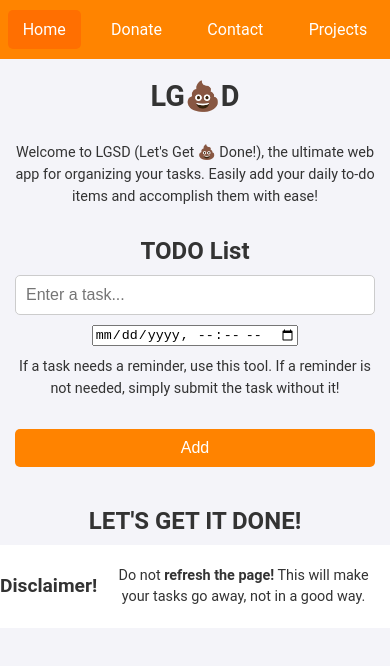
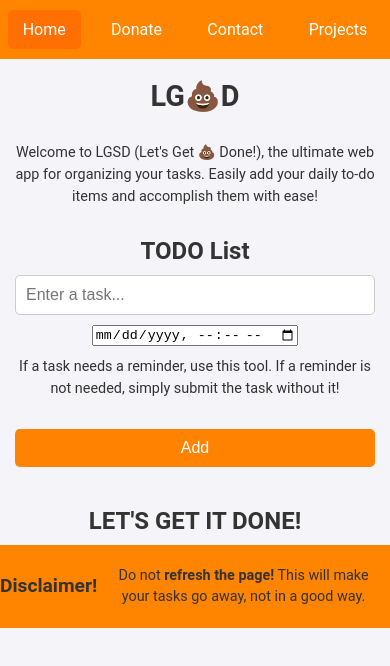
Before and after one commit to TheVikkodamus/lgsd, a plain HTML site: page index.html in a window 390 px wide. Drawn offline with Linux system fonts and the light colour scheme.

Commit message:
Update style.css

```diff
--- a/style.css
+++ b/style.css
@@ -163,7 +163,7 @@ ul#task-list li button.delete-btn:hover {
   /* Disclaimer */
   .disclaimer {
   width: 100%;
-  background-color: #FFFFFF;
+  background-color: #FF8400;
   overflow: hidden;
   display: flex;
   justify-content: space-around;
```
